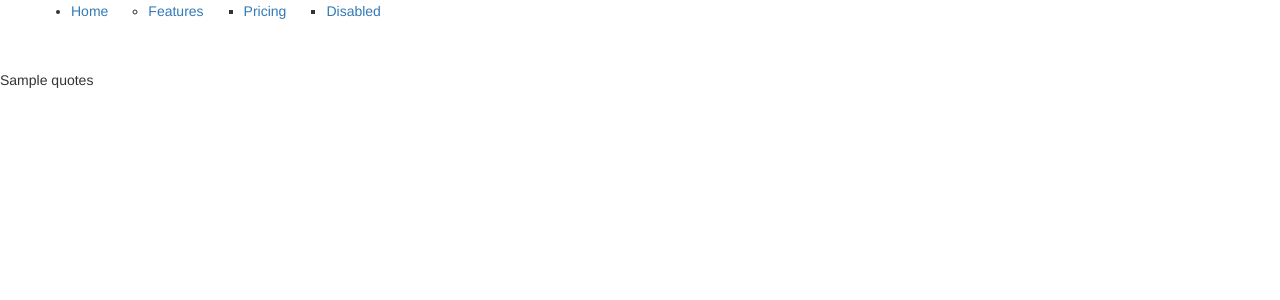
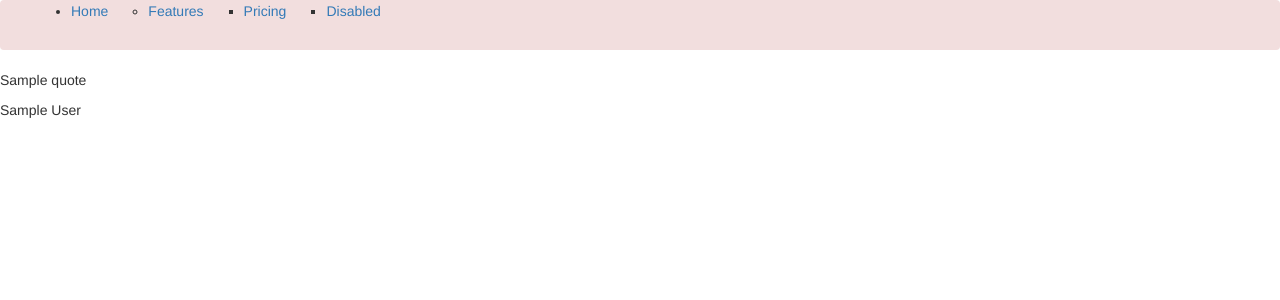
Before and after one commit to Sam-Karanja/new-repo, a Flask app: template app/templates/index.html in a window 1280 px wide. Shown: the top 300 px of the page. Run offline with Flask 2, Linux system fonts and the light colour scheme; the template is opened without the code that fills it: most values are stand-ins (such as "Sample title", 1, 10 or a date in 2020); some libraries are stand-ins or nearby versions.

Commit message:
fetching the quotes

```diff
--- a/app/templates/index.html
+++ b/app/templates/index.html
@@ -3,6 +3,6 @@
 {% block content %}
 
 <h1> {{ message }} </h1>
-<p> {{ quotes }} </p>
-
+<p> {{ quotes.quote }} </p>
+<p> {{quotes.author}} </p>
 {% endblock %}
--- a/app/templates/navbar.html
+++ b/app/templates/navbar.html
@@ -1,4 +1,4 @@
-<nav class="navbar navbar-expand-lg navbar-light bg-light">
+<nav class="navbar navbar-expand-lg navbar-light bg-danger">
     <div class="container-fluid">
 
       <div class="collapse navbar-collapse" id="navbarNav">
@@ -7,7 +7,6 @@
             <a class="nav-link active" aria-current="page" href="#">Home</a>
           </li>
           <ul class="=nav navbar-nav">
-
           <li class="nav-item">
             <a class="nav-link" href="#">Features</a>
           </li>
```
Also changed, not shown: app/request.py (+5 -4 lines), app/auth/__init__.py (added), app/auth/forms.py (added), app/auth/views.py (added).
